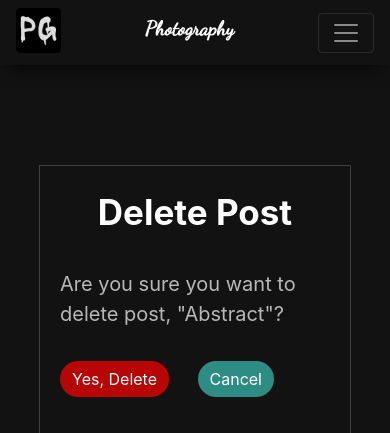
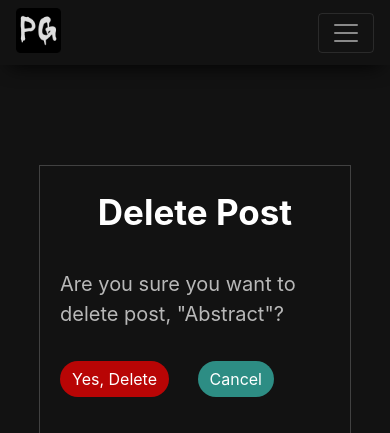
Before and after one commit to quamejnr/Photography, a Django app: a page that uses photo/templates/photo/base.html in a window 390 px wide. Shown: the top 433 px of the page. Run offline with Django 3.2, Linux system fonts and the light colour scheme; a user stored in the database is signed in; data comes from the database, SQL or seed files in the repository; some libraries are stand-ins or nearby versions.

Commit message:
Changed display of h1 in navbar to none at media max-width of 850px

```diff
--- a/photo/static/photo/main.css
+++ b/photo/static/photo/main.css
@@ -531,6 +531,11 @@
 /* Responsive layouts */
         @media (max-width: 850px) {
 
+        /* Header */
+            #nav a h1 {
+                display:none;
+            }
+
         /*Portfolio*/
             #portfolio .work-info h2 {
                font-size: 40px;
@@ -565,11 +570,6 @@
         }
 
         @media (max-width: 768px) {
-
-        /* Header */
-            #nav h1 {
-                font-size: 25px;
-            }
 
         /*Portfolio*/
             .portfolio-content {
```
